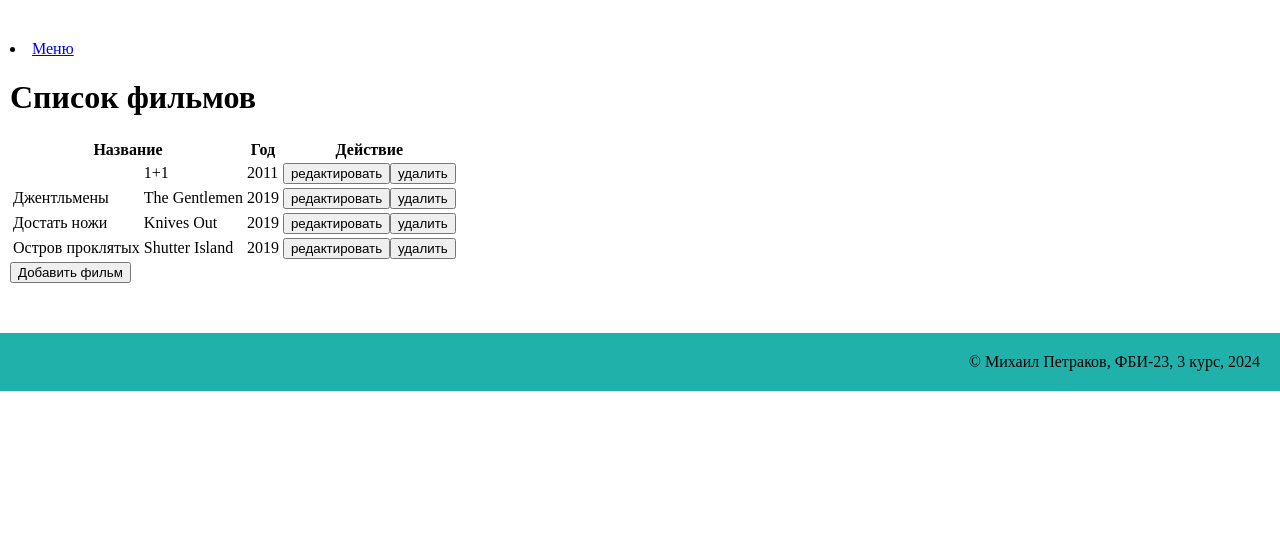
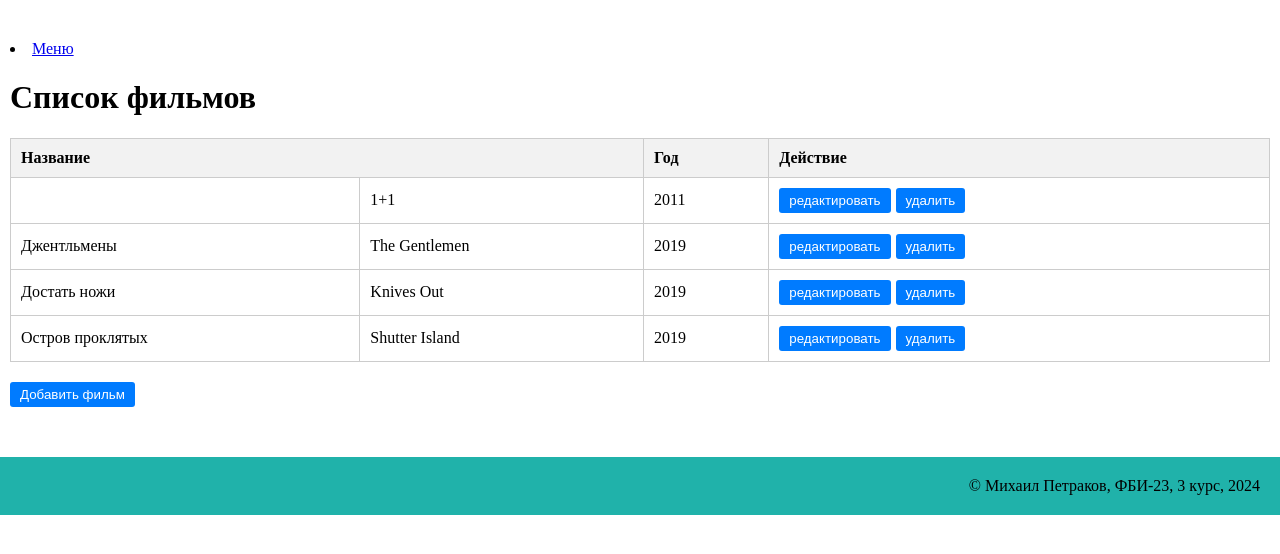
Before and after one commit to mikhailpetrakov/web-prog-labs-2, a Flask app: page /lab7/ in a window 1280 px wide. Shown: the part 58-612 px from the top of the page. Run offline with Flask 3, Linux system fonts and the light colour scheme.

Commit message:
Самостоятельное задание

```diff
--- a/lab7.py
+++ b/lab7.py
@@ -57,6 +57,11 @@ def put_film(id):
     if id <= (len(films)-1):
         if film['description']=='':
             return {'description':'Заполните описание'}, 400
+
+        # Если оригинальное название пустое, используем русское
+        if not film.get('title'):
+            films['title'] = film.get('title_ru', '')
+
         films[id] = film
         return film[id]
     else:
@@ -67,5 +72,10 @@ def add_film():
     new_film = request.get_json()
     if new_film['description'] == '':
         return {'description': 'Заполните описание'}, 400
+
+    # Если оригинальное название пустое, используем русское
+    if not new_film.get('title'):
+        new_film['title'] = new_film.get('title_ru', '')
+
     films.append(new_film)
     return {'id': len(films) - 1}, 201
--- a/templates/lab7/index.html
+++ b/templates/lab7/index.html
@@ -6,22 +6,76 @@
 <script src="{{ url_for('static',filename='lab7/main.js') }}"></script>
 
 <style>
-.modal{
+ /* Таблица */
+ table {
+    width: 100%;
+    border-collapse: collapse;
+    margin-bottom: 20px;
+}
+table th, table td {
+    padding: 10px;
+    border: 1px solid #ccc;
+    text-align: left;
+}
+table th {
+    background-color: #f2f2f2;
+    font-weight: bold;
+}
+/* Кнопки */
+button {
+    padding: 5px 10px;
+    margin-right: 5px;
+    border: none;
+    border-radius: 3px;
+    cursor: pointer;
+    background-color: #007bff; color: white;
+}
+button:hover {
+    background-color: #0056b3;
+}
+/* Модальное окно */
+.modal {
     display: none;
+    position: fixed;
     z-index: 100;
-    box-shadow: 3px 3px 5px black;
-    background: white;
-    width: 400px;
-    left: 50%;
-    top:220px;
-    margin-left:200px;
-    position: absolute;
+    left: 0;
+    top: 0;
+    width: 100%;
+    height: 100%;
+    overflow: auto;
+    background-color: rgba(0, 0, 0, 0.4);
+}
+.modal-content {
+    background-color: white;
+    margin: 15% auto;
     padding: 20px;
+    border: 1px solid #888;
+    width: 50%;
+    box-shadow: 0 4px 8px 0 rgba(0, 0, 0, 0.2);
 }
-.error-message{
+.close {
+    color: #aaa;
+    float: right;
+    font-size: 28px;
+    font-weight: bold;
+}
+.close:hover,
+.close:focus {
+    color: black;
+    text-decoration: none;
+    cursor: pointer;
+}
+/* Ошибки */
+.error-message {
     color: red;
+    font-size: 12px;
+    margin-top: 5px;
 }
-    </style>
+/* Курсив для оригинального названия */
+.italic {
+    font-style: italic;
+}
+</style>
 {% endblock %}
 
 {% block main %}
```
